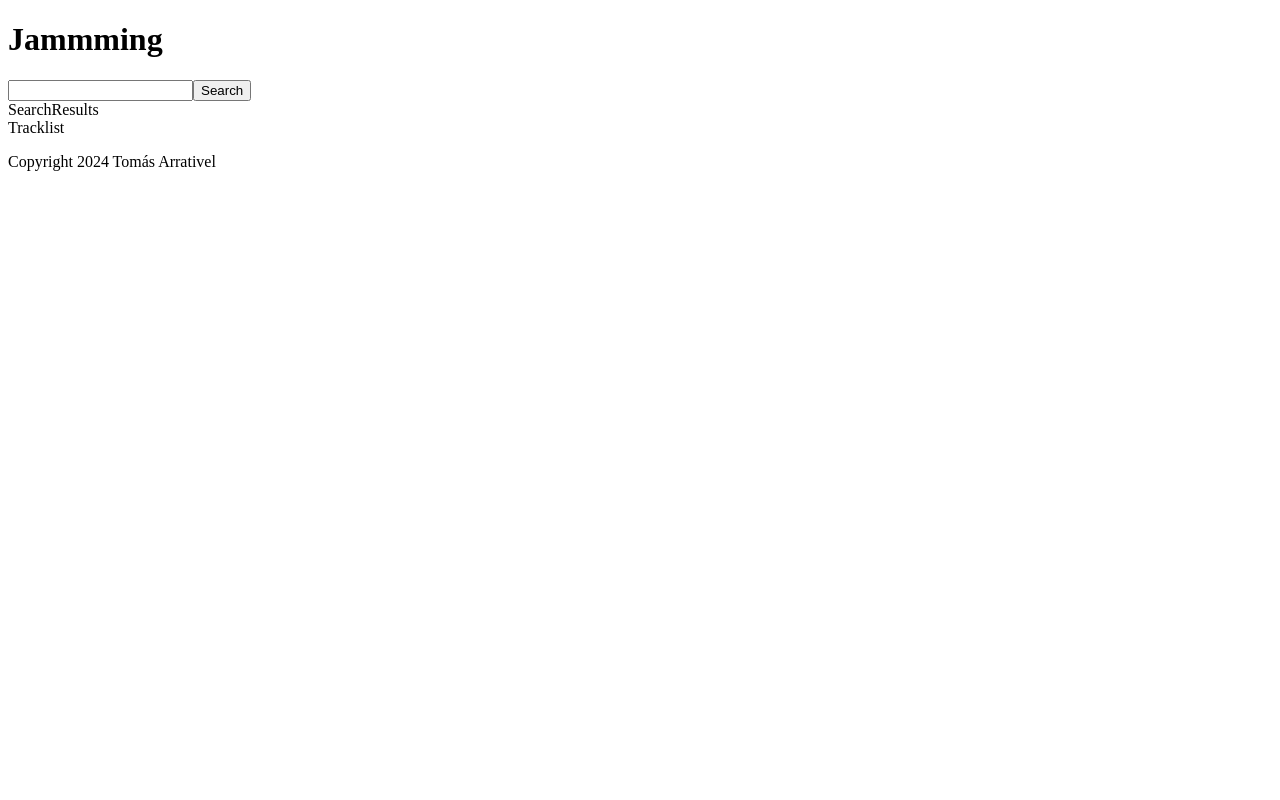
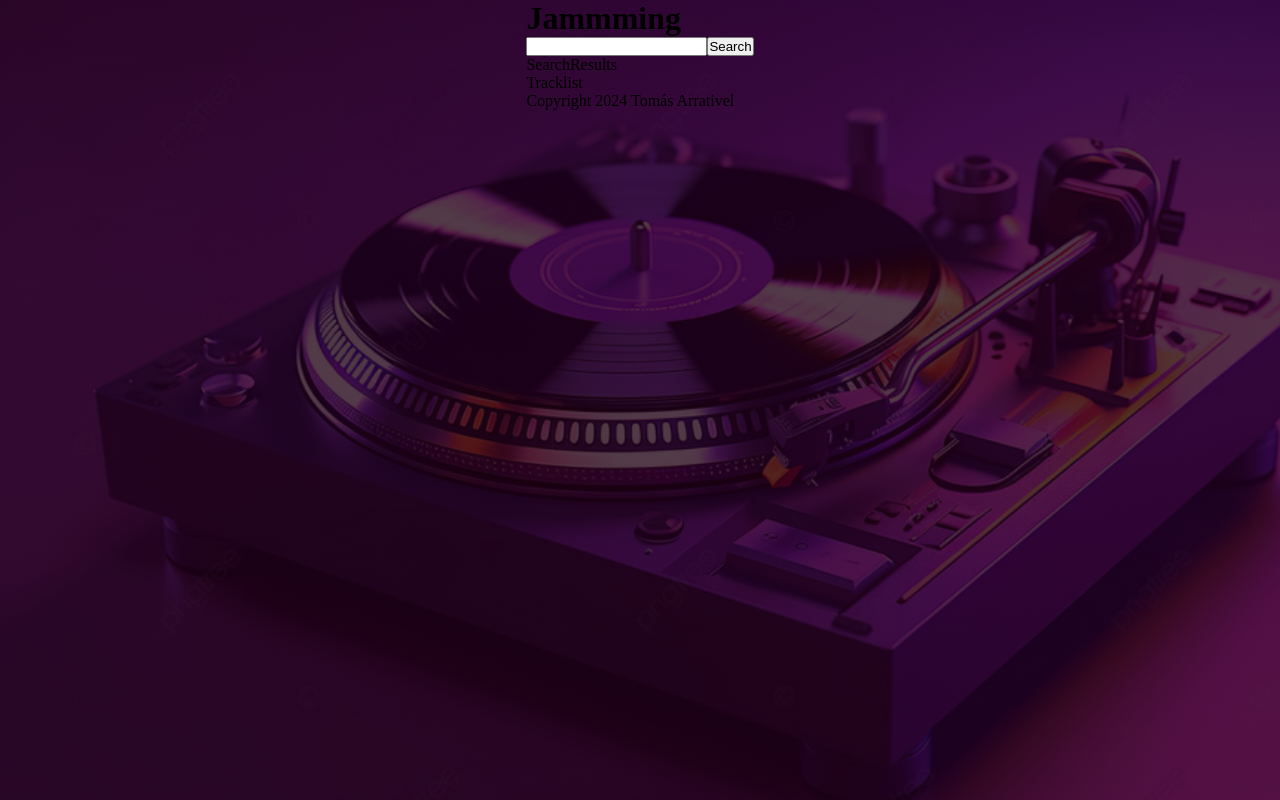
Before and after one commit to Tomas-Arrativel/Jamming-app, a React (Vite) app: page / in a window 1280 px wide. Built offline with nearby package versions, Linux system fonts and the light colour scheme.

Commit message:
adding initial styles in the app component

```diff
--- a/src/App.module.css
+++ b/src/App.module.css
@@ -0,0 +1,19 @@
+* {
+  margin: 0;
+  padding: 0;
+  box-sizing: border-box;
+}
+
+body {
+  display: flex;
+  flex-direction: column;
+  align-items: center;
+  min-height: 100vh;
+  background: linear-gradient(
+      0deg,
+      rgba(31, 0, 18, 0.77),
+      rgba(31, 0, 18, 0.77)
+    ),
+    url('/background.jpg');
+  background-size: cover;
+}
```
Also changed, not shown: public/background.jpg (added).
